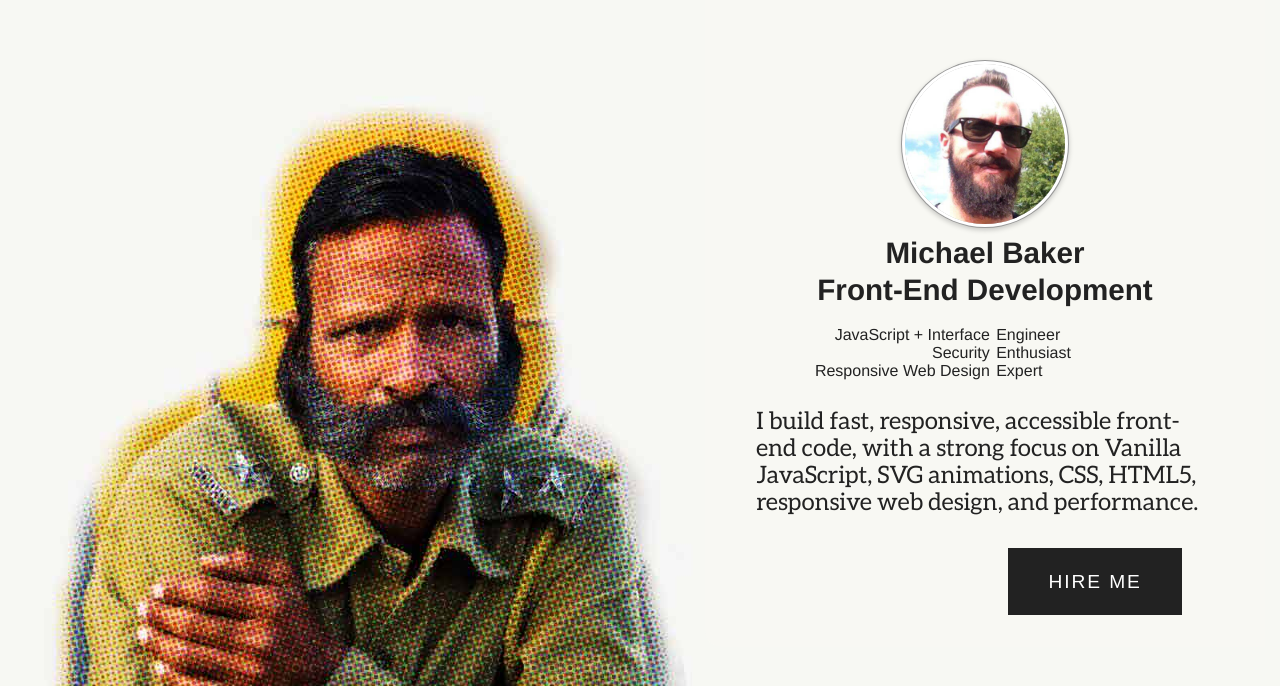
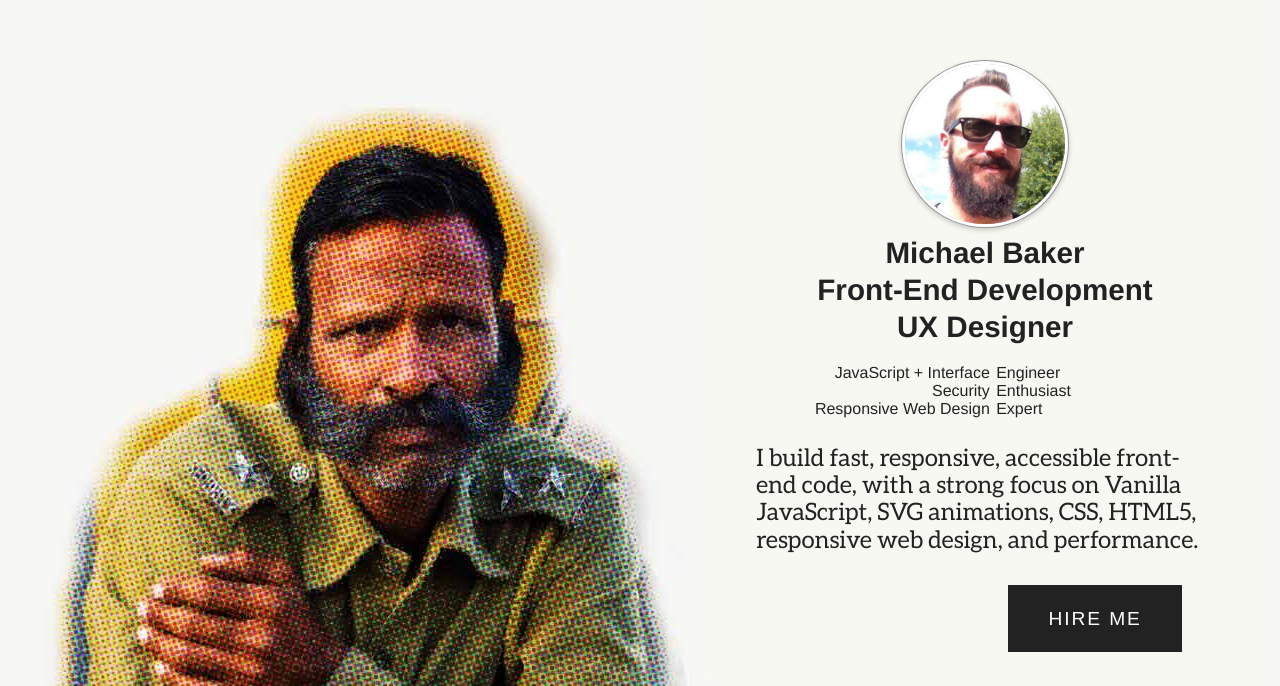
Before and after one commit to cleverbaker/mibake-space, a plain HTML site: page index.html in a window 1280 px wide. Shown: the top 686 px of the page. Drawn offline with Linux system fonts and the light colour scheme.

Commit message:
Title update.

```diff
--- a/index.html
+++ b/index.html
@@ -502,6 +502,7 @@ h5 {
 
 		    	<h2>Michael Baker</h2>
 		    	<h2>Front-End Development</h2>
+		    	<h2>UX Designer</h2>
 
 		    	<div id="sum">
 		    		<div class="center-me">
```
